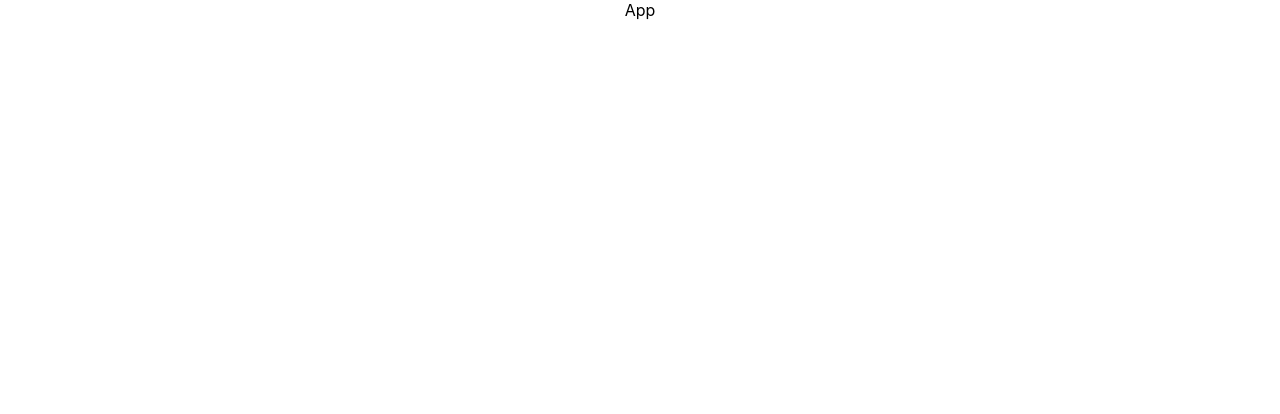
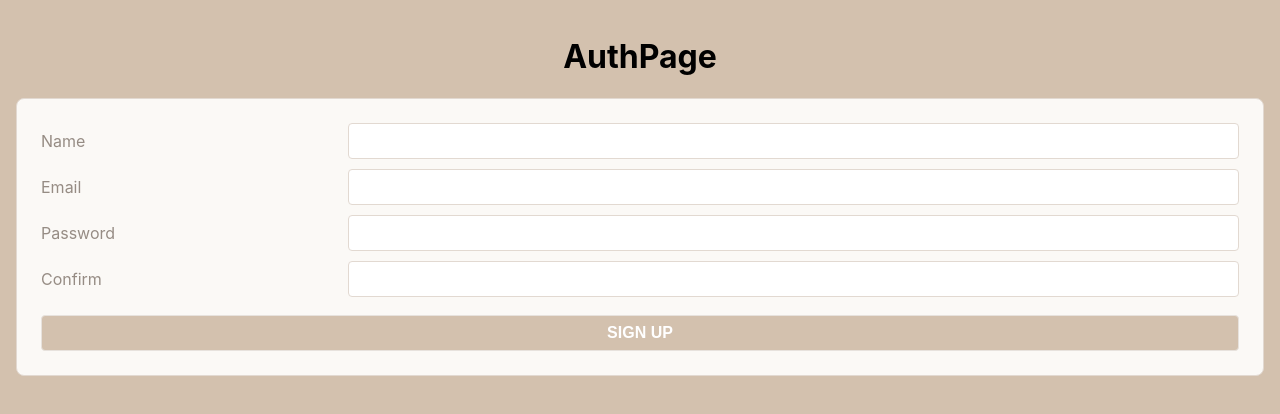
Before and after one commit to kevinka58/react-puppies, a React (Create React App) app: page /puppies in a window 1280 px wide. Shown: the top 414 px of the page. Built offline with nearby package versions, Linux system fonts and the light colour scheme.

Commit message:
Takes user sign up info

```diff
--- a/package.json
+++ b/package.json
@@ -12,6 +12,7 @@
     "morgan": "^1.10.0",
     "react": "^17.0.2",
     "react-dom": "^17.0.2",
+    "react-router-dom": "^5.2.0",
     "react-scripts": "4.0.3",
     "serve-favicon": "^2.5.0",
     "web-vitals": "^1.1.2"
--- /dev/null
+++ b/src/components/NavBar/NavBar.jsx
@@ -0,0 +1,12 @@
+import { Link } from 'react-router-dom';
+
+function NavBar() {
+    return ( <nav>
+        <Link to="/puppies">Puppies</Link>
+        &nbsp; | &nbsp;
+        <Link to="/puppies/new">New Puppies</Link>
+    </nav>
+    )
+}
+
+export default NavBar;
--- /dev/null
+++ b/src/components/SignUpForm/SignUpForm.jsx
@@ -0,0 +1,71 @@
+import { Component } from "react";
+
+export default class SignUpForm extends Component {
+  state = {
+    name: "",
+    email: "",
+    password: "",
+    confirm: "",
+    error: "",
+  };
+
+  handleChange = (evt) => {
+    this.setState({
+      [evt.target.name]: evt.target.value,
+      error: "",
+    });
+  };
+
+  handleSubmit = (evt) => {
+    evt.preventDefault();
+    alert(JSON.stringify(this.state));
+  };
+
+  render() {
+    const disable = this.state.password !== this.state.confirm;
+    return (
+      <div>
+        <div className="form-container">
+          <form autoComplete="off" onSubmit={this.handleSubmit}>
+            <label>Name</label>
+            <input
+              type="text"
+              name="name"
+              value={this.state.name}
+              onChange={this.handleChange}
+              required
+            />
+            <label>Email</label>
+            <input
+              type="email"
+              name="email"
+              value={this.state.email}
+              onChange={this.handleChange}
+              required
+            />
+            <label>Password</label>
+            <input
+              type="password"
+              name="password"
+              value={this.state.password}
+              onChange={this.handleChange}
+              required
+            />
+            <label>Confirm</label>
+            <input
+              type="password"
+              name="confirm"
+              value={this.state.confirm}
+              onChange={this.handleChange}
+              required
+            />
+            <button type="submit" disabled={disable}>
+              SIGN UP
+            </button>
+          </form>
+        </div>
+        <p className="error-message">&nbsp;{this.state.error}</p>
+      </div>
+    );
+  }
+}
--- a/src/index.css
+++ b/src/index.css
@@ -11,3 +11,133 @@ code {
   font-family: source-code-pro, Menlo, Monaco, Consolas, 'Courier New',
     monospace;
 }
+
+:root {
+  --white: #FFFFFF;
+  --tan-1: #FBF9F6;
+  --tan-2: #E7E2DD;
+  --tan-3: #E2D9D1;
+  --tan-4: #D3C1AE;
+  --orange: #F67F00;
+  --text-light: #968c84;
+  --text-dark: #615954;
+}
+*, *:before, *:after {
+  box-sizing: border-box;
+}
+body {
+  margin: 0;
+  font-family: -apple-system, BlinkMacSystemFont, 'Segoe UI', 'Roboto', 'Oxygen',
+  'Ubuntu', 'Cantarell', 'Fira Sans', 'Droid Sans', 'Helvetica Neue',
+  sans-serif;
+  -webkit-font-smoothing: antialiased;
+  -moz-osx-font-smoothing: grayscale;
+  background-color: var(--tan-4);
+  padding: 2vmin;
+  height: 100vh;
+}
+code {
+  font-family: source-code-pro, Menlo, Monaco, Consolas, 'Courier New',
+    monospace;
+}
+#root {
+  height: 100%;
+}
+.align-ctr {
+  text-align: center;
+}
+.align-rt {
+  text-align: right;
+}
+.smaller {
+  font-size: smaller;
+}
+.flex-ctr-ctr {
+  display: flex;
+  justify-content: center;
+  align-items: center;
+}
+.flex-col {
+  flex-direction: column;
+}
+.flex-j-end {
+  justify-content: flex-end;
+}
+.scroll-y {
+  overflow-y: scroll;
+}
+.section-heading {
+  display: flex;
+  justify-content: space-around;
+  align-items: center;
+  background-color: var(--tan-1);
+  color: var(--text-dark);
+  border: .1vmin solid var(--tan-3);
+  border-radius: 1vmin;
+  padding: .6vmin;
+  text-align: center;
+  font-size: 2vmin;
+}
+.form-container {
+  padding: 3vmin;
+  background-color: var(--tan-1);
+  border: .1vmin solid var(--tan-3);
+  border-radius: 1vmin;
+}
+p.error-message {
+  color: var(--orange);
+  text-align: center;
+}
+form {
+  display: grid;
+  grid-template-columns: 1fr 3fr;
+  gap: 1.25vmin;
+  color: var(--text-light);
+}
+label {
+  font-size: 2vmin;
+  display: flex;
+  align-items: center;
+}
+input {
+  padding: 1vmin;
+  font-size: 2vmin;
+  border: .1vmin solid var(--tan-3);
+  border-radius: .5vmin;
+  color: var(--text-dark);
+  background-image: none !important; /* prevent lastpass */
+  outline: none;
+}
+input:focus {
+  border-color: var(--orange);
+}
+button, a.button {
+  margin: 1vmin;
+  padding: 1vmin;
+  color: var(--white);
+  background-color: var(--orange);
+  font-size: 2vmin;
+  font-weight: bold;
+  text-decoration: none;
+  text-align: center;
+  border: .1vmin solid var(--tan-2);
+  border-radius: .5vmin;
+  outline: none;
+  cursor: pointer;
+}
+button.btn-sm {
+  font-size: 1.5vmin;
+  padding: .6vmin .8vmin;
+}
+button.btn-xs {
+  font-size: 1vmin;
+  padding: .4vmin .5vmin;
+}
+button:disabled, form:invalid button[type="submit"] {
+  cursor: not-allowed;
+  background-color: var(--tan-4);
+}
+button[type="submit"] {
+  grid-column: span 2;
+  margin: 1vmin 0 0;
+}
--- a/src/index.js
+++ b/src/index.js
@@ -2,10 +2,11 @@ import React from 'react';
 import ReactDOM from 'react-dom';
 import './index.css';
 import App from './pages/App/App';
+import { BrowserRouter as Router } from 'react-router-dom';
 
 ReactDOM.render(
   <React.StrictMode>
-    <App />
+   <Router> <App /> </Router>
   </React.StrictMode>,
   document.getElementById('root')
 );
--- a/src/pages/App/App.js
+++ b/src/pages/App/App.js
@@ -1,9 +1,32 @@
+import { useState } from 'react';
+import { Route, Switch, Redirect } from 'react-router-dom';
+import NavBar from '../../components/NavBar/NavBar';
+import AuthPage from '../AuthPage/AuthPage';
+import NewPuppy from '../NewPuppy/NewPuppy';
+import Puppies from '../Puppies/Puppies';
 import './App.css';
 
 export default function App() {
+  const [user, setUser] = useState(null)
   return (
     <main className="App">
-      App
+      { user ?
+      <>
+      <NavBar />
+      <Switch>
+      <Route path="/puppies/new">
+        <NewPuppy />
+      </Route>
+      <Route path="/puppies">
+        <Puppies />
+      </Route>
+      <Redirect to="/puppies" />
+      </Switch>
+      </>
+        :
+        <AuthPage />
+    }
+
     </main>
   );
 }
--- /dev/null
+++ b/src/pages/AuthPage/AuthPage.jsx
@@ -0,0 +1,12 @@
+import SignUpForm from "../../components/SignUpForm/SignUpForm";
+
+function AuthPage() {
+  return (
+    <main>
+      <h1>AuthPage</h1>
+      <SignUpForm />
+    </main>
+  );
+}
+
+export default AuthPage;
--- /dev/null
+++ b/src/pages/NewPuppy/NewPuppy.jsx
@@ -0,0 +1,6 @@
+
+function NewPuppy(){
+    return <h1>NewPuppy</h1>
+}
+
+export default NewPuppy;
--- /dev/null
+++ b/src/pages/Puppies/Puppies.jsx
@@ -0,0 +1,5 @@
+function Puppies(){
+    return <h1>Puppies</h1>
+}
+
+export default Puppies;
```
Also changed, not shown: src/utilities/users-api.js (added), src/utilities/users-services.js (added), 1 other file (tests, documents, lock files or other folders).
